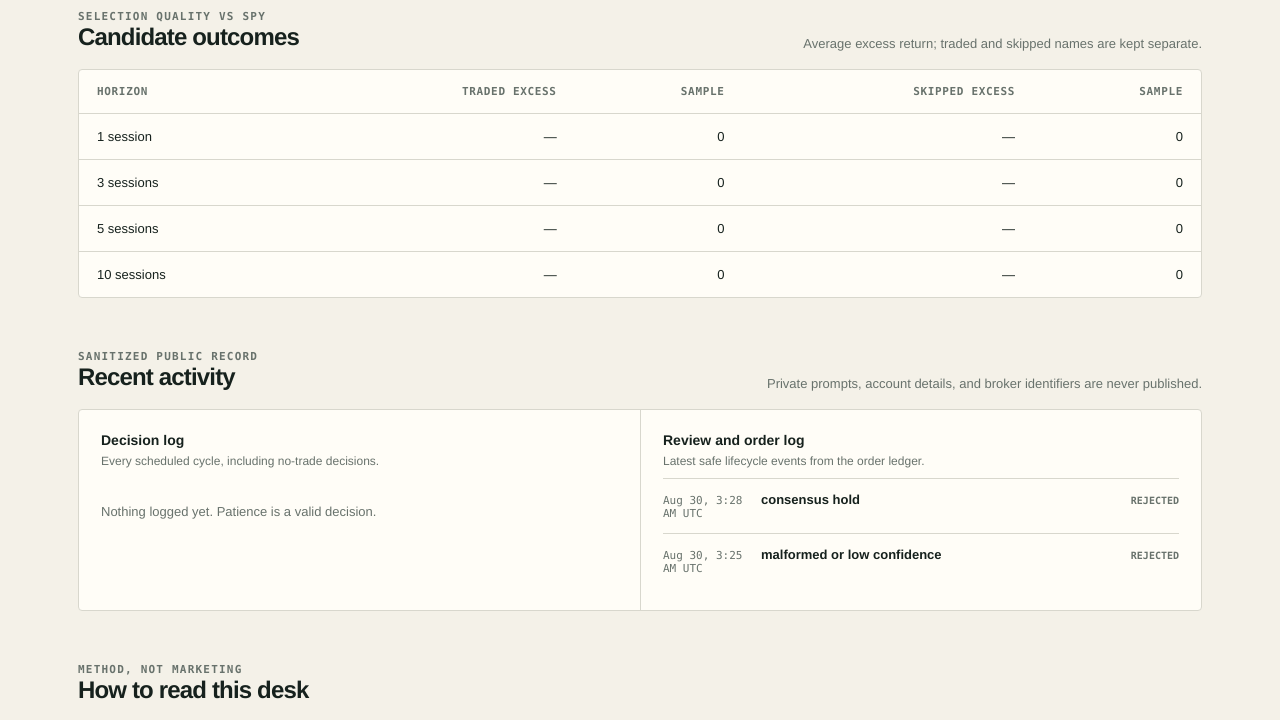
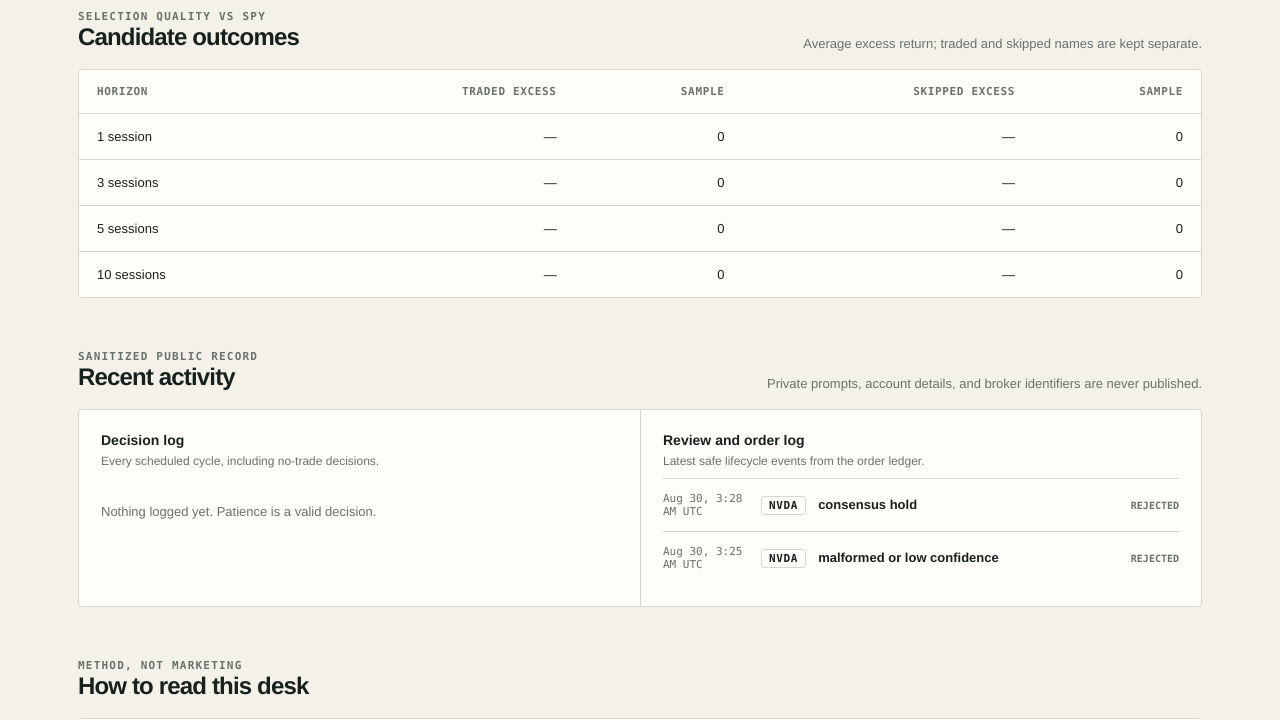
Before and after one commit to Koktongkt/tradey-desk-dashboard, a plain HTML site: page index.html in a window 1280 px wide. Shown: the part 800-1520 px from the top of the page. Drawn offline with Linux system fonts and the light colour scheme.

Commit message:
feat: show ticker symbols in decision and review logs
- Surface the ticker from nested reviewer data into the public order log
- Render each ticker as a distinct monospace chip in the activity feed
- Blocked-disagreement rows now carry the symbol too

```diff
--- a/dashboard.json
+++ b/dashboard.json
@@ -4,12 +4,14 @@
       "evidence_id": "b51b5566fb7c1664",
       "reason": "malformed_or_low_confidence",
       "status": "rejected",
+      "symbol": "NVDA",
       "timestamp": "2026-08-30T03:25:53.489108Z"
     },
     {
       "evidence_id": "0ee43e91afcc9793",
       "reason": "consensus_hold",
       "status": "rejected",
+      "symbol": "NVDA",
       "timestamp": "2026-08-30T03:28:46.387149Z"
     }
   ],
@@ -78,12 +80,14 @@
       "evidence_id": "b51b5566fb7c1664",
       "reason": "malformed_or_low_confidence",
       "status": "rejected",
+      "symbol": "NVDA",
       "timestamp": "2026-08-30T03:25:53.489108Z"
     },
     {
       "evidence_id": "0ee43e91afcc9793",
       "reason": "consensus_hold",
       "status": "rejected",
+      "symbol": "NVDA",
       "timestamp": "2026-08-30T03:28:46.387149Z"
     }
   ],
--- a/index.html
+++ b/index.html
@@ -10,11 +10,11 @@ header{display:flex;align-items:center;justify-content:space-between;gap:20px;pa
 .section{margin-top:52px}.section-head{display:flex;align-items:end;justify-content:space-between;gap:24px;margin-bottom:18px}.section h2{font-size:24px;letter-spacing:-.035em;margin:0}.section-head p{margin:0;color:var(--muted);font-size:13px}.panel{background:var(--surface);border:1px solid var(--line);border-radius:4px}
 .funnel{display:grid;grid-template-columns:repeat(5,1fr)}.funnel-step{padding:22px;min-height:124px}.funnel-step+.funnel-step{border-left:1px solid var(--line)}.funnel-step span{font-size:12px;color:var(--muted)}.funnel-step b{display:block;font:700 28px var(--mono);margin:12px 0 4px}.funnel-step small{font-size:12px;color:var(--muted)}
 .outcomes{overflow-x:auto}table{border-collapse:collapse;width:100%;font-size:13px}th,td{text-align:right;padding:15px 18px;border-bottom:1px solid var(--line)}th:first-child,td:first-child{text-align:left}th{font:700 11px var(--mono);letter-spacing:.06em;text-transform:uppercase;color:var(--muted)}tbody tr:last-child td{border-bottom:0}.positive{color:var(--green)}.negative{color:var(--red)}
-.activity{display:grid;grid-template-columns:1fr 1fr}.activity-col{padding:22px}.activity-col+.activity-col{border-left:1px solid var(--line)}.activity h3{font-size:14px;margin:0 0 6px}.activity-note{color:var(--muted);font-size:12px;margin-bottom:10px}.event{display:grid;grid-template-columns:86px 1fr auto;gap:12px;padding:13px 0;border-top:1px solid var(--line);align-items:baseline}.event time{font:11px var(--mono);color:var(--muted)}.event b{font-size:13px}.event em{font:700 10px var(--mono);font-style:normal;text-transform:uppercase;color:var(--muted)}.empty{padding:26px 0;color:var(--muted);font-size:13px}
+.activity{display:grid;grid-template-columns:1fr 1fr}.activity-col{padding:22px}.activity-col+.activity-col{border-left:1px solid var(--line)}.activity h3{font-size:14px;margin:0 0 6px}.activity-note{color:var(--muted);font-size:12px;margin-bottom:10px}.event{display:grid;grid-template-columns:86px auto 1fr auto;gap:12px;padding:13px 0;border-top:1px solid var(--line);align-items:center}.event time{font:11px var(--mono);color:var(--muted)}.event .ticker{font:700 11px var(--mono);letter-spacing:.06em;background:var(--surface);border:1px solid var(--line);border-radius:3px;padding:2px 7px;white-space:nowrap}.event b.desc{font-size:13px;line-height:1.4}.event em{font:700 10px var(--mono);font-style:normal;text-transform:uppercase;color:var(--muted)}.empty{padding:26px 0;color:var(--muted);font-size:13px}
 .method{display:grid;grid-template-columns:.7fr 1.3fr;gap:50px;padding:30px}.method p{margin:0;color:var(--muted);line-height:1.55}.method-list{display:grid;grid-template-columns:1fr 1fr;gap:24px}.method-list b{display:block;font-size:13px;margin-bottom:6px}.method-list span{color:var(--muted);font-size:13px;line-height:1.45;display:block}
 footer{display:flex;justify-content:space-between;gap:20px;border-top:1px solid var(--line);margin-top:56px;padding-top:18px;color:var(--muted);font-size:12px}
 @media(max-width:800px){.shell{padding:18px 18px 44px}.lede{grid-template-columns:1fr;gap:30px;padding-top:32px}.metric-strip{grid-template-columns:1fr 1fr}.metric:nth-child(3){border-left:0;padding-left:0}.metric:nth-child(n+3){border-top:1px solid var(--line)}.funnel{grid-template-columns:1fr 1fr}.funnel-step{border-bottom:1px solid var(--line)}.funnel-step:nth-child(odd){border-left:0}.activity,.method{grid-template-columns:1fr}.activity-col+.activity-col{border-left:0;border-top:1px solid var(--line)}.method-list{grid-template-columns:1fr}.section-head{align-items:start;flex-direction:column;gap:6px}}
-@media(max-width:480px){header{align-items:flex-start}.status-line{font-size:0}.metric-strip{grid-template-columns:1fr}.metric+.metric,.metric:nth-child(3){border-left:0;padding-left:0}.metric:nth-child(n+2){border-top:1px solid var(--line)}.funnel{grid-template-columns:1fr}.funnel-step+.funnel-step{border-left:0}.event{grid-template-columns:76px 1fr}.event em{grid-column:2}.method{padding:22px}footer{flex-direction:column}}
+@media(max-width:480px){header{align-items:flex-start}.status-line{font-size:0}.metric-strip{grid-template-columns:1fr}.metric+.metric,.metric:nth-child(3){border-left:0;padding-left:0}.metric:nth-child(n+2){border-top:1px solid var(--line)}.funnel{grid-template-columns:1fr}.funnel-step+.funnel-step{border-left:0}.event{grid-template-columns:70px auto 1fr}.event em{grid-column:3}.method{padding:22px}footer{flex-direction:column}}
 </style></head>
 <body><main class="shell" id="app" aria-label="Tradey Desk dashboard"><header><div class="brand">Tradey Desk</div><div class="status-line"><i class="dot"></i><span>Autonomous paper desk</span></div></header><div class="empty">Loading public desk data…</div></main>
 <script>
@@ -24,7 +24,7 @@ const money=value=>value==null?'—':`$${Number(value).toLocaleString('en-US')}`
 const excess=value=>value==null?'—':`${value>0?'+':''}${Number(value).toFixed(2)}%`;
 const tone=value=>value==null?'':value>=0?'positive':'negative';
 const shortTime=value=>{if(!value)return 'No activity yet';const date=new Date(value);return Number.isNaN(date.valueOf())?esc(value):date.toLocaleString('en-US',{month:'short',day:'numeric',hour:'numeric',minute:'2-digit',timeZoneName:'short'})};
-const eventRows=rows=>rows.length?rows.slice(-6).reverse().map(row=>`<div class="event"><time>${shortTime(row.timestamp)}</time><b>${esc((row.symbol?row.symbol+' · ':'')+(row.reason||row.decision||row.status||'Update').replaceAll('_',' '))}</b><em>${esc(row.action||row.mode||row.stage||row.status||'logged')}</em></div>`).join(''):'<div class="empty">Nothing logged yet. Patience is a valid decision.</div>';
+const eventRows=rows=>rows.length?rows.slice(-6).reverse().map(row=>`<div class="event"><time>${shortTime(row.timestamp)}</time>${row.symbol?`<span class="ticker">${esc(row.symbol)}</span>`:''}<b class="desc">${esc((row.reason||row.decision||row.status||'Update').replaceAll('_',' '))}</b><em>${esc(row.action||row.mode||row.stage||row.status||'logged')}</em></div>`).join(''):'<div class="empty">Nothing logged yet. Patience is a valid decision.</div>';
 fetch('dashboard.json').then(response=>{if(!response.ok)throw new Error('Dashboard data unavailable');return response.json()}).then(d=>{
  const p=d.performance,v=d.reviews,s=d.desk_status||{}, horizons=d.outcome_horizons||{};
  const horizonRows=[1,3,5,10].map(h=>{const row=horizons[String(h)]||{},t=row.traded||{},k=row.skipped||{};return `<tr><td>${h} session${h===1?'':'s'}</td><td class="${tone(t.avg_excess_pct)}">${excess(t.avg_excess_pct)}</td><td>${number(t.count)}</td><td class="${tone(k.avg_excess_pct)}">${excess(k.avg_excess_pct)}</td><td>${number(k.count)}</td></tr>`}).join('');
```
